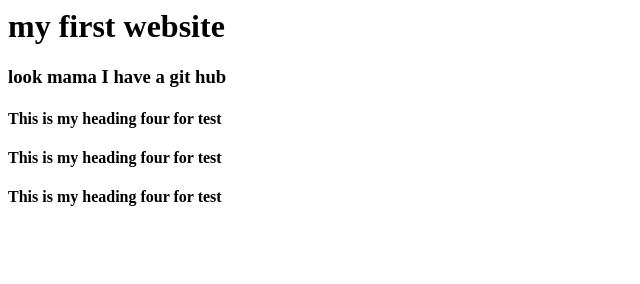
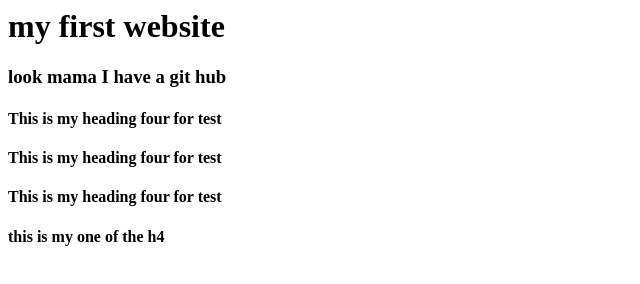
Before and after one commit to muttakin1991/my-fisrt-website, a plain HTML site: page index.html in a window 1280 px wide. Shown: the whole page, without its empty margins (0-640 px from the left). Drawn offline with Linux system fonts and the light colour scheme.

Commit message:
learned github

```diff
--- a/index.html
+++ b/index.html
@@ -4,4 +4,5 @@
     <h4>This is my heading four for test</h4>
     <h4>This is my heading four for test</h4>
     <h4>This is my heading four for test</h4>
+    <h4>this is my one of the h4</h4>
 </body>
```
